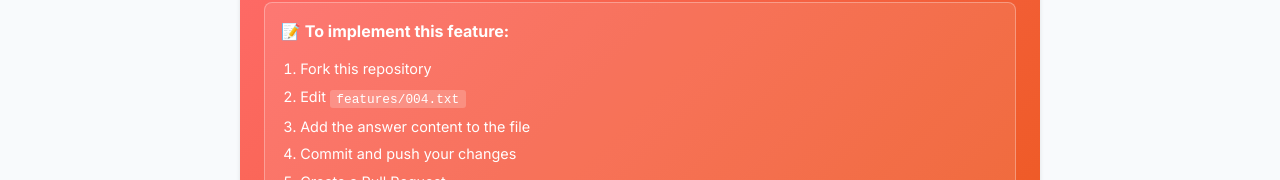
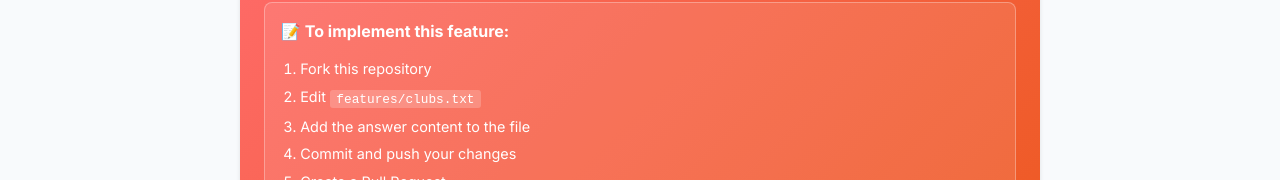
Before and after one commit to sulabhkatila/Git-and-Github, a React (Create React App) app: page / in a window 1280 px wide. Both pictures are taken after a click on the button 640 px from the left and 2083 px from the top of the page. Shown: the part 2217-2397 px from the top of the page. Built offline with nearby package versions, Linux system fonts and the light colour scheme.

Commit message:
Fix FAQ instructions to show correct filenames for implementation

```diff
--- a/src/components/FAQ.jsx
+++ b/src/components/FAQ.jsx
@@ -117,7 +117,7 @@ export default function FAQ() {
     }));
   };
 
-  const MissingFeature = ({ ticket, question }) => (
+  const MissingFeature = ({ ticket, question, filename }) => (
     <div className="missing-feature">
       <div className="missing-feature-content">
         <span className="missing-icon">🚧</span>
@@ -130,7 +130,7 @@ export default function FAQ() {
         <p>📝 To implement this feature:</p>
         <ol>
           <li>Fork this repository</li>
-          <li>Edit <code>features/{ticket.toLowerCase().replace('faq-', '')}.txt</code></li>
+          <li>Edit <code>features/{filename}</code></li>
           <li>Add the answer content to the file</li>
           <li>Commit and push your changes</li>
           <li>Create a Pull Request</li>
@@ -174,6 +174,7 @@ export default function FAQ() {
                     <MissingFeature
                       ticket={item.ticket}
                       question={item.question}
+                      filename={item.file}
                     />
                   )}
                 </div>
```
